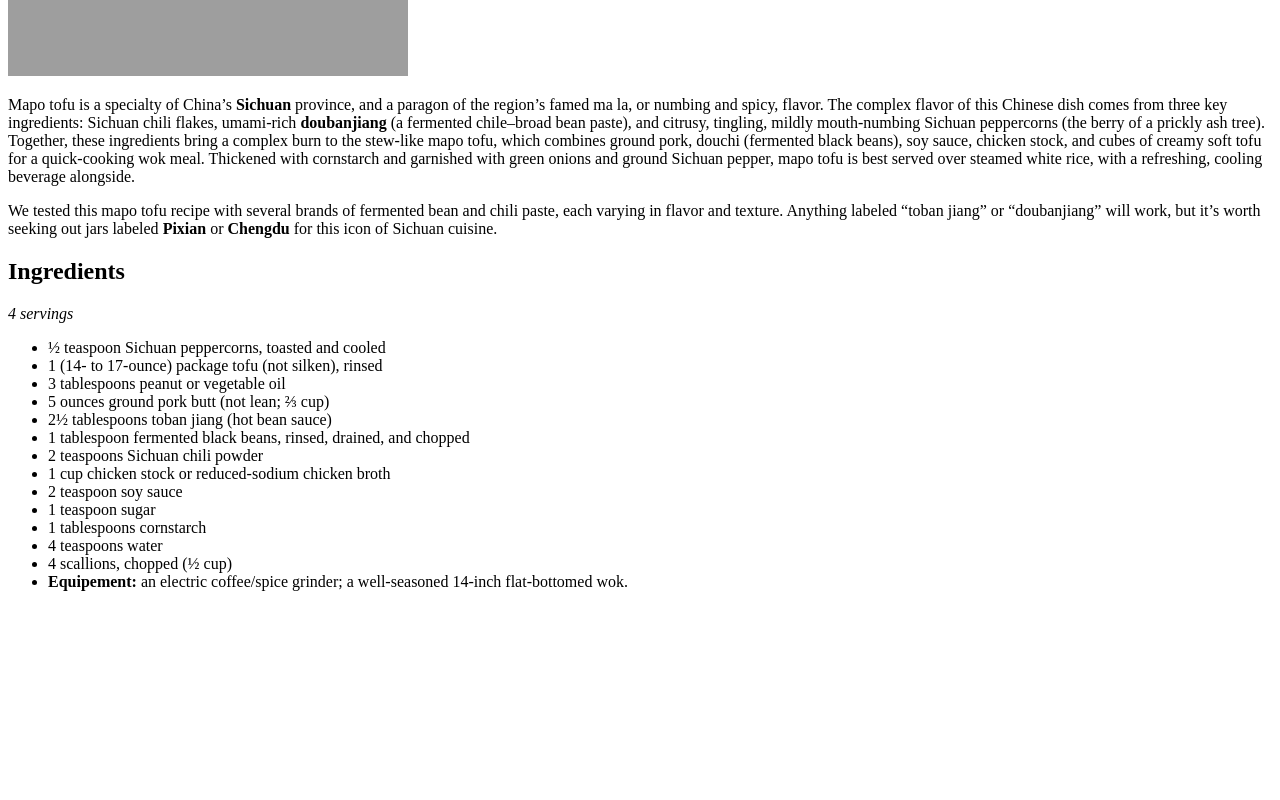
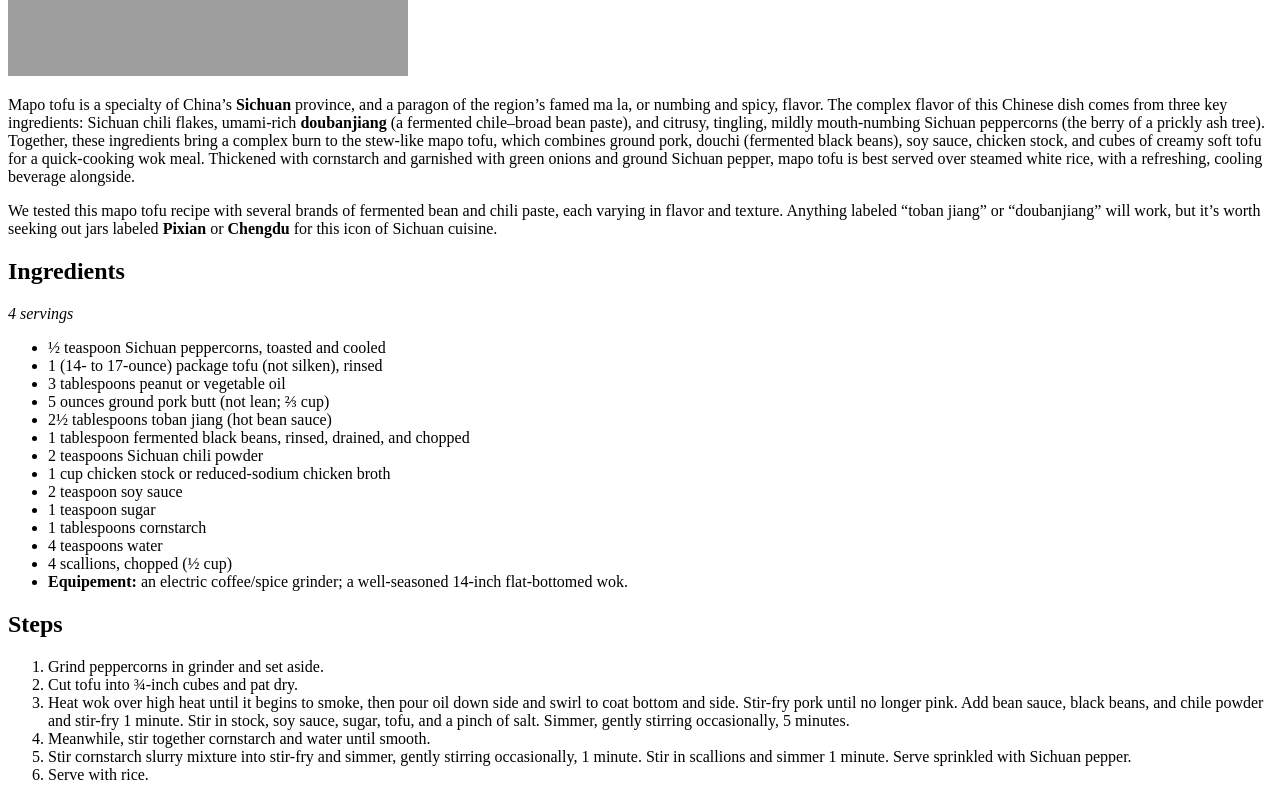
Before and after one commit to kromatiks/odin-recipes, a plain HTML site: page recipes/mapotofu.html in a window 1280 px wide. Shown: the part 604-1404 px from the top of the page. Before the commit the page ends 1211 px from the top, so only its background shows below. Drawn offline with Linux system fonts and the light colour scheme; grey boxes are pictures that could not be loaded.

```diff
--- a/recipes/mapotofu.html
+++ b/recipes/mapotofu.html
@@ -56,5 +56,25 @@
         well-seasoned 14-inch flat-bottomed wok.
       </li>
     </ul>
+
+    <h2>Steps</h2>
+    <ol>
+      <li>Grind peppercorns in grinder and set aside.</li>
+      <li>Cut tofu into ¾-inch cubes and pat dry.</li>
+      <li>
+        Heat wok over high heat until it begins to smoke, then pour oil down
+        side and swirl to coat bottom and side. Stir-fry pork until no longer
+        pink. Add bean sauce, black beans, and chile powder and stir-fry 1
+        minute. Stir in stock, soy sauce, sugar, tofu, and a pinch of salt.
+        Simmer, gently stirring occasionally, 5 minutes.
+      </li>
+      <li>Meanwhile, stir together cornstarch and water until smooth.</li>
+      <li>
+        Stir cornstarch slurry mixture into stir-fry and simmer, gently stirring
+        occasionally, 1 minute. Stir in scallions and simmer 1 minute. Serve
+        sprinkled with Sichuan pepper.
+      </li>
+      <li>Serve with rice.</li>
+    </ol>
   </body>
 </html>
```
Also changed, not shown: index.html (+4 -0 lines), recipes/twice-cooked-pork.html (added, +15 -0 lines).
